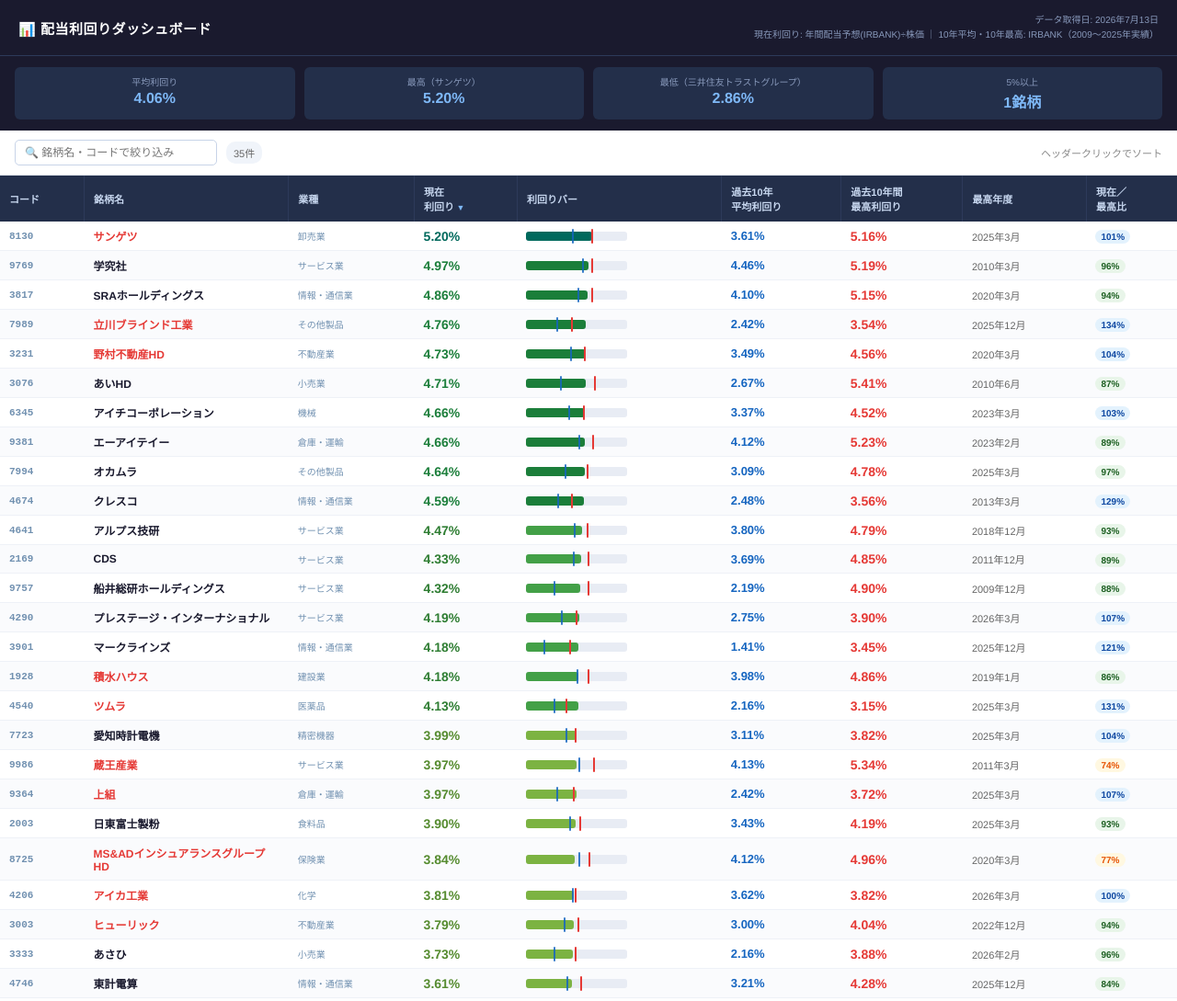
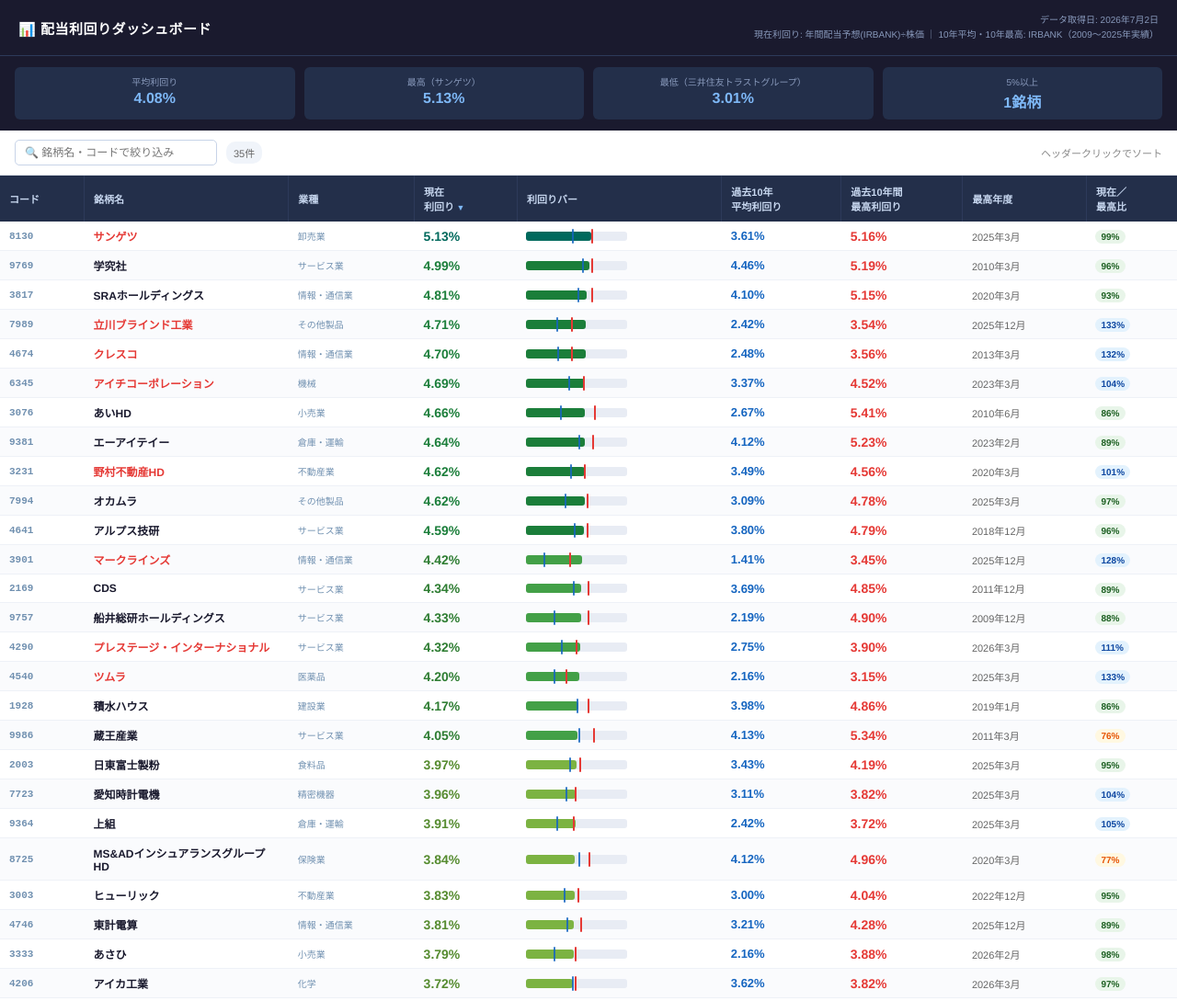
Before and after one commit to hirohaya0201/dividend-dashboard, a plain HTML site: page d1/index.html in a window 1280 px wide. Shown: the top 1089 px of the page at 92% size. Drawn offline with Linux system fonts and the light colour scheme.

Commit message:
Apply red-highlight to specified tickers

```diff
--- a/d1/index.html
+++ b/d1/index.html
@@ -68,7 +68,7 @@
 <header>
   <div><h1>📊 配当利回りダッシュボード</h1></div>
   <div class="meta">
-    データ取得日: 2026年7月13日<br>
+    データ取得日: 2026年7月2日<br>
     現在利回り: 年間配当予想(IRBANK)÷株価 ｜ 10年平均・10年最高: IRBANK（2009〜2025年実績）
   </div>
 </header>
@@ -103,43 +103,44 @@
 </div>
 <script>
 const RAW = [
-  {code:"9986",name:"蔵王産業",        ind:"サービス業",   cy:3.97, my:5.34, myr:"2011年3月",   avg10y:4.13, hist:[{y:"2025年3月期",v:4.03},{y:"2024年3月期",v:4.10},{y:"2023年3月期",v:5.82},{y:"2022年3月期",v:4.60}]},
-  {code:"3076",name:"あいHD",           ind:"小売業",       cy:4.71, my:5.41, myr:"2010年6月",   avg10y:2.67, hist:[{y:"2025年6月期",v:4.50},{y:"2024年6月期",v:3.77},{y:"2023年6月期",v:3.74},{y:"2022年6月期",v:3.10}]},
-  {code:"8130",name:"サンゲツ",         ind:"卸売業",       cy:5.20, my:5.16, myr:"2025年3月",   avg10y:3.61, hist:[{y:"2025年3月期",v:5.08},{y:"2024年3月期",v:4.92},{y:"2023年3月期",v:5.73},{y:"2022年3月期",v:4.42}]},
-  {code:"2659",name:"サンエー",         ind:"小売業",       cy:3.43, my:4.03, myr:"2026年2月",   avg10y:1.79, hist:[{y:"2026年2月期",v:4.28},{y:"2025年2月期",v:3.06},{y:"2024年2月期",v:2.38},{y:"2023年2月期",v:1.76}]},
-  {code:"3333",name:"あさひ",           ind:"小売業",       cy:3.73, my:3.88, myr:"2026年2月",   avg10y:2.16, hist:[{y:"2026年2月期",v:3.69},{y:"2025年2月期",v:3.36},{y:"2024年2月期",v:3.49},{y:"2023年2月期",v:2.10}]},
-  {code:"4008",name:"住友精化",         ind:"化学",         cy:3.49, my:4.62, myr:"2023年3月",   avg10y:3.01, hist:[{y:"2025年3月期",v:3.98},{y:"2024年3月期",v:4.28},{y:"2023年3月期",v:5.75},{y:"2022年3月期",v:3.47}]},
-  {code:"4097",name:"高圧ガス工業",     ind:"化学",         cy:3.60, my:2.64, myr:"2013年3月",   avg10y:2.17, hist:[{y:"2025年3月期",v:2.28},{y:"2024年3月期",v:2.52},{y:"2023年3月期",v:2.73},{y:"2022年3月期",v:2.21}]},
-  {code:"4958",name:"長谷川香料",       ind:"化学",         cy:3.11, my:2.54, myr:"2025年9月",   avg10y:1.92, hist:[{y:"2025年9月期",v:2.45},{y:"2024年9月期",v:2.22},{y:"2023年9月期",v:1.93},{y:"2022年9月期",v:2.24}]},
-  {code:"8309",name:"三井住友トラストグループ", ind:"銀行業", cy:2.86, my:4.80, myr:"2020年3月", avg10y:3.89, hist:[{y:"2025年3月期",v:4.29},{y:"2024年3月期",v:4.00},{y:"2023年3月期",v:4.82},{y:"2022年3月期",v:4.44}]},
+  {code:"9986",name:"蔵王産業",        ind:"サービス業",   cy:4.05, my:5.34, myr:"2011年3月",   avg10y:4.13, hist:[{y:"2025年3月期",v:4.03},{y:"2024年3月期",v:4.10},{y:"2023年3月期",v:5.82},{y:"2022年3月期",v:4.60}]},
+  {code:"3076",name:"あいHD",           ind:"小売業",       cy:4.66, my:5.41, myr:"2010年6月",   avg10y:2.67, hist:[{y:"2025年6月期",v:4.50},{y:"2024年6月期",v:3.77},{y:"2023年6月期",v:3.74},{y:"2022年6月期",v:3.10}]},
+  {code:"8130",name:"サンゲツ",         ind:"卸売業",       cy:5.13, my:5.16, myr:"2025年3月",   avg10y:3.61, hist:[{y:"2025年3月期",v:5.08},{y:"2024年3月期",v:4.92},{y:"2023年3月期",v:5.73},{y:"2022年3月期",v:4.42}]},
+  {code:"2659",name:"サンエー",         ind:"小売業",       cy:3.39, my:4.03, myr:"2026年2月",   avg10y:1.79, hist:[{y:"2026年2月期",v:4.28},{y:"2025年2月期",v:3.06},{y:"2024年2月期",v:2.38},{y:"2023年2月期",v:1.76}]},
+  {code:"3333",name:"あさひ",           ind:"小売業",       cy:3.79, my:3.88, myr:"2026年2月",   avg10y:2.16, hist:[{y:"2026年2月期",v:3.69},{y:"2025年2月期",v:3.36},{y:"2024年2月期",v:3.49},{y:"2023年2月期",v:2.10}]},
+  {code:"4008",name:"住友精化",         ind:"化学",         cy:3.64, my:4.62, myr:"2023年3月",   avg10y:3.01, hist:[{y:"2025年3月期",v:3.98},{y:"2024年3月期",v:4.28},{y:"2023年3月期",v:5.75},{y:"2022年3月期",v:3.47}]},
+  {code:"4097",name:"高圧ガス工業",     ind:"化学",         cy:3.57, my:2.64, myr:"2013年3月",   avg10y:2.17, hist:[{y:"2025年3月期",v:2.28},{y:"2024年3月期",v:2.52},{y:"2023年3月期",v:2.73},{y:"2022年3月期",v:2.21}]},
+  {code:"4958",name:"長谷川香料",       ind:"化学",         cy:3.07, my:2.54, myr:"2025年9月",   avg10y:1.92, hist:[{y:"2025年9月期",v:2.45},{y:"2024年9月期",v:2.22},{y:"2023年9月期",v:1.93},{y:"2022年9月期",v:2.24}]},
+  {code:"8309",name:"三井住友トラストグループ", ind:"銀行業", cy:3.01, my:4.80, myr:"2020年3月", avg10y:3.89, hist:[{y:"2025年3月期",v:4.29},{y:"2024年3月期",v:4.00},{y:"2023年3月期",v:4.82},{y:"2022年3月期",v:4.44}]},
   {code:"8725",name:"MS&ADインシュアランスグループHD", ind:"保険業", cy:3.84, my:4.96, myr:"2020年3月", avg10y:4.12, hist:[{y:"2025年3月期",v:4.42},{y:"2024年3月期",v:4.84},{y:"2023年3月期",v:4.88},{y:"2022年3月期",v:5.01}]},
-  {code:"6785",name:"鈴木",             ind:"精密機器",     cy:3.34, my:4.82, myr:"2025年6月",   avg10y:2.42, hist:[{y:"2025年6月期",v:5.05},{y:"2024年6月期",v:3.85},{y:"2023年6月期",v:3.27},{y:"2022年6月期",v:2.35}]},
-  {code:"7723",name:"愛知時計電機",     ind:"精密機器",     cy:3.99, my:3.82, myr:"2025年3月",   avg10y:3.11, hist:[{y:"2025年3月期",v:3.63},{y:"2024年3月期",v:3.29},{y:"2023年3月期",v:3.86},{y:"2022年3月期",v:2.70}]},
-  {code:"3231",name:"野村不動産HD",     ind:"不動産業",     cy:4.73, my:4.56, myr:"2020年3月",   avg10y:3.49, hist:[{y:"2025年3月期",v:4.21},{y:"2024年3月期",v:3.87},{y:"2023年3月期",v:3.80},{y:"2022年3月期",v:3.50}]},
-  {code:"3003",name:"ヒューリック",     ind:"不動産業",     cy:3.79, my:4.04, myr:"2022年12月",  avg10y:3.00, hist:[{y:"2025年12月期",v:4.09},{y:"2024年12月期",v:3.67},{y:"2023年12月期",v:4.05},{y:"2022年12月期",v:3.91}]},
-  {code:"2169",name:"CDS",              ind:"サービス業",   cy:4.33, my:4.85, myr:"2011年12月",  avg10y:3.69, hist:[{y:"2025年12月期",v:4.12},{y:"2024年12月期",v:4.38},{y:"2023年12月期",v:3.74},{y:"2022年12月期",v:3.40}]},
-  {code:"9757",name:"船井総研ホールディングス", ind:"サービス業", cy:4.32, my:4.90, myr:"2009年12月", avg10y:2.19, hist:[{y:"2025年12月期",v:3.54},{y:"2024年12月期",v:3.15},{y:"2023年12月期",v:2.48},{y:"2022年12月期",v:2.32}]},
-  {code:"9769",name:"学究社",           ind:"サービス業",   cy:4.97, my:5.19, myr:"2010年3月",   avg10y:4.46, hist:[{y:"2025年3月期",v:4.39},{y:"2024年3月期",v:4.23},{y:"2023年3月期",v:5.07},{y:"2022年3月期",v:5.24}]},
-  {code:"4641",name:"アルプス技研",     ind:"サービス業",   cy:4.47, my:4.79, myr:"2018年12月",  avg10y:3.80, hist:[{y:"2025年12月期",v:4.03},{y:"2024年12月期",v:3.45},{y:"2023年12月期",v:3.98},{y:"2022年12月期",v:4.45}]},
-  {code:"3817",name:"SRAホールディングス", ind:"情報・通信業", cy:4.86, my:5.15, myr:"2020年3月", avg10y:4.10, hist:[{y:"2025年3月期",v:4.26},{y:"2024年3月期",v:4.66},{y:"2023年3月期",v:4.70},{y:"2022年3月期",v:4.67}]},
-  {code:"3901",name:"マークラインズ",   ind:"情報・通信業", cy:4.18, my:3.45, myr:"2025年12月",  avg10y:1.41, hist:[{y:"2025年12月期",v:2.52},{y:"2024年12月期",v:1.64},{y:"2023年12月期",v:1.35},{y:"2022年12月期",v:1.17}]},
-  {code:"4674",name:"クレスコ",         ind:"情報・通信業", cy:4.59, my:3.56, myr:"2013年3月",   avg10y:2.48, hist:[{y:"2025年3月期",v:3.49},{y:"2024年3月期",v:2.73},{y:"2023年3月期",v:2.73},{y:"2022年3月期",v:2.34}]},
-  {code:"4746",name:"東計電算",         ind:"情報・通信業", cy:3.61, my:4.28, myr:"2025年12月",  avg10y:3.21, hist:[{y:"2025年12月期",v:4.25},{y:"2024年12月期",v:3.06},{y:"2023年12月期",v:3.50},{y:"2022年12月期",v:3.37}]},
-  {code:"2003",name:"日東富士製粉",     ind:"食料品",       cy:3.90, my:4.19, myr:"2025年3月",   avg10y:3.43, anomaly:true, hist:[{y:"2025年3月期",v:4.22},{y:"2024年3月期",v:3.85},{y:"2023年3月期",v:3.93},{y:"2022年3月期",v:17.99}]},
-  {code:"1928",name:"積水ハウス",       ind:"建設業",       cy:4.18, my:4.86, myr:"2019年1月",   avg10y:3.98, hist:[{y:"2026年1月期",v:4.32},{y:"2025年1月期",v:3.75},{y:"2024年1月期",v:4.26},{y:"2023年1月期",v:4.63}]},
-  {code:"6345",name:"アイチコーポレーション", ind:"機械",   cy:4.66, my:4.52, myr:"2023年3月",   avg10y:3.37, hist:[{y:"2025年3月期",v:4.39},{y:"2024年3月期",v:4.19},{y:"2023年3月期",v:4.38},{y:"2022年3月期",v:4.12}]},
-  {code:"9364",name:"上組",             ind:"倉庫・運輸",   cy:3.97, my:3.72, myr:"2025年3月",   avg10y:2.42, hist:[{y:"2025年3月期",v:3.90},{y:"2024年3月期",v:3.10},{y:"2023年3月期",v:3.40},{y:"2022年3月期",v:3.25}]},
-  {code:"9381",name:"エーアイテイー",   ind:"倉庫・運輸",   cy:4.66, my:5.23, myr:"2023年2月",   avg10y:4.12, hist:[{y:"2026年2月期",v:5.13},{y:"2025年2月期",v:4.56},{y:"2024年2月期",v:4.62},{y:"2023年2月期",v:5.27}]},
-  {code:"7989",name:"立川ブラインド工業", ind:"その他製品", cy:4.76, my:3.54, myr:"2025年12月",  avg10y:2.42, hist:[{y:"2025年12月期",v:4.17},{y:"2024年12月期",v:3.34},{y:"2023年12月期",v:2.71},{y:"2022年12月期",v:2.87}]},
-  {code:"7994",name:"オカムラ",         ind:"その他製品",   cy:4.64, my:4.78, myr:"2025年3月",   avg10y:3.09, hist:[{y:"2025年3月期",v:4.54},{y:"2024年3月期",v:4.25},{y:"2023年3月期",v:4.22},{y:"2022年3月期",v:2.84}]},
-  {code:"4540",name:"ツムラ",           ind:"医薬品",       cy:4.13, my:3.15, myr:"2025年3月",   avg10y:2.16, hist:[{y:"2025年3月期",v:3.16},{y:"2024年3月期",v:3.05},{y:"2023年3月期",v:2.15},{y:"2022年3月期",v:1.82}]},
-  {code:"5108",name:"ブリヂストン",     ind:"ゴム製品",     cy:3.49, my:3.64, myr:"2025年12月",  avg10y:3.54, hist:[{y:"2025年12月期",v:3.64},{y:"2024年12月期",v:3.46},{y:"2023年12月期",v:3.58},{y:"2022年12月期",v:3.49}]},
-  {code:"9989",name:"サンドラッグ",     ind:"小売業",       cy:3.45, my:3.18, myr:"2025年3月",   avg10y:2.95, hist:[{y:"2026年3月期",v:2.99},{y:"2025年3月期",v:3.18},{y:"2024年3月期",v:2.67},{y:"2023年3月期",v:2.97}]},
-  {code:"4206",name:"アイカ工業",       ind:"化学",         cy:3.81, my:3.82, myr:"2026年3月",   avg10y:3.62, hist:[{y:"2026年3月期",v:3.82},{y:"2025年3月期",v:3.73},{y:"2024年3月期",v:3.38},{y:"2023年3月期",v:3.56}]},
-  {code:"5982",name:"マルゼン",         ind:"機械",         cy:3.16, my:4.04, myr:"2024年2月",   avg10y:3.80, hist:[{y:"2026年2月期",v:3.54},{y:"2025年2月期",v:3.74},{y:"2024年2月期",v:4.04},{y:"2023年2月期",v:3.88}]},
-  {code:"4290",name:"プレステージ・インターナショナル", ind:"サービス業", cy:4.19, my:3.90, myr:"2026年3月", avg10y:2.75, hist:[{y:"2026年3月期",v:3.90},{y:"2025年3月期",v:3.47},{y:"2024年3月期",v:1.97},{y:"2023年3月期",v:1.64}]},
+  {code:"6785",name:"鈴木",             ind:"精密機器",     cy:3.24, my:4.82, myr:"2025年6月",   avg10y:2.42, hist:[{y:"2025年6月期",v:5.05},{y:"2024年6月期",v:3.85},{y:"2023年6月期",v:3.27},{y:"2022年6月期",v:2.35}]},
+  {code:"7723",name:"愛知時計電機",     ind:"精密機器",     cy:3.96, my:3.82, myr:"2025年3月",   avg10y:3.11, hist:[{y:"2025年3月期",v:3.63},{y:"2024年3月期",v:3.29},{y:"2023年3月期",v:3.86},{y:"2022年3月期",v:2.70}]},
+  {code:"3231",name:"野村不動産HD",     ind:"不動産業",     cy:4.62, my:4.56, myr:"2020年3月",   avg10y:3.49, hist:[{y:"2025年3月期",v:4.21},{y:"2024年3月期",v:3.87},{y:"2023年3月期",v:3.80},{y:"2022年3月期",v:3.50}]},
+  {code:"3003",name:"ヒューリック",     ind:"不動産業",     cy:3.83, my:4.04, myr:"2022年12月",  avg10y:3.00, hist:[{y:"2025年12月期",v:4.09},{y:"2024年12月期",v:3.67},{y:"2023年12月期",v:4.05},{y:"2022年12月期",v:3.91}]},
+  {code:"2169",name:"CDS",              ind:"サービス業",   cy:4.34, my:4.85, myr:"2011年12月",  avg10y:3.69, hist:[{y:"2025年12月期",v:4.12},{y:"2024年12月期",v:4.38},{y:"2023年12月期",v:3.74},{y:"2022年12月期",v:3.40}]},
+  {code:"9757",name:"船井総研ホールディングス", ind:"サービス業", cy:4.33, my:4.90, myr:"2009年12月", avg10y:2.19, hist:[{y:"2025年12月期",v:3.54},{y:"2024年12月期",v:3.15},{y:"2023年12月期",v:2.48},{y:"2022年12月期",v:2.32}]},
+  {code:"9769",name:"学究社",           ind:"サービス業",   cy:4.99, my:5.19, myr:"2010年3月",   avg10y:4.46, hist:[{y:"2025年3月期",v:4.39},{y:"2024年3月期",v:4.23},{y:"2023年3月期",v:5.07},{y:"2022年3月期",v:5.24}]},
+  {code:"4641",name:"アルプス技研",     ind:"サービス業",   cy:4.59, my:4.79, myr:"2018年12月",  avg10y:3.80, hist:[{y:"2025年12月期",v:4.03},{y:"2024年12月期",v:3.45},{y:"2023年12月期",v:3.98},{y:"2022年12月期",v:4.45}]},
+  {code:"3817",name:"SRAホールディングス", ind:"情報・通信業", cy:4.81, my:5.15, myr:"2020年3月", avg10y:4.10, hist:[{y:"2025年3月期",v:4.26},{y:"2024年3月期",v:4.66},{y:"2023年3月期",v:4.70},{y:"2022年3月期",v:4.67}]},
+  {code:"3901",name:"マークラインズ",   ind:"情報・通信業", cy:4.42, my:3.45, myr:"2025年12月",  avg10y:1.41, hist:[{y:"2025年12月期",v:2.52},{y:"2024年12月期",v:1.64},{y:"2023年12月期",v:1.35},{y:"2022年12月期",v:1.17}]},
+  {code:"4674",name:"クレスコ",         ind:"情報・通信業", cy:4.70, my:3.56, myr:"2013年3月",   avg10y:2.48, hist:[{y:"2025年3月期",v:3.49},{y:"2024年3月期",v:2.73},{y:"2023年3月期",v:2.73},{y:"2022年3月期",v:2.34}]},
+  {code:"4746",name:"東計電算",         ind:"情報・通信業", cy:3.81, my:4.28, myr:"2025年12月",  avg10y:3.21, hist:[{y:"2025年12月期",v:4.25},{y:"2024年12月期",v:3.06},{y:"2023年12月期",v:3.50},{y:"2022年12月期",v:3.37}]},
+  {code:"2003",name:"日東富士製粉",     ind:"食料品",       cy:3.97, my:4.19, myr:"2025年3月",   avg10y:3.43, anomaly:true, hist:[{y:"2025年3月期",v:4.22},{y:"2024年3月期",v:3.85},{y:"2023年3月期",v:3.93},{y:"2022年3月期",v:17.99}]},
+  {code:"1928",name:"積水ハウス",       ind:"建設業",       cy:4.17, my:4.86, myr:"2019年1月",   avg10y:3.98, hist:[{y:"2026年1月期",v:4.32},{y:"2025年1月期",v:3.75},{y:"2024年1月期",v:4.26},{y:"2023年1月期",v:4.63}]},
+  {code:"6345",name:"アイチコーポレーション", ind:"機械",   cy:4.69, my:4.52, myr:"2023年3月",   avg10y:3.37, hist:[{y:"2025年3月期",v:4.39},{y:"2024年3月期",v:4.19},{y:"2023年3月期",v:4.38},{y:"2022年3月期",v:4.12}]},
+  {code:"9364",name:"上組",             ind:"倉庫・運輸",   cy:3.91, my:3.72, myr:"2025年3月",   avg10y:2.42, hist:[{y:"2025年3月期",v:3.90},{y:"2024年3月期",v:3.10},{y:"2023年3月期",v:3.40},{y:"2022年3月期",v:3.25}]},
+  {code:"9381",name:"エーアイテイー",   ind:"倉庫・運輸",   cy:4.64, my:5.23, myr:"2023年2月",   avg10y:4.12, hist:[{y:"2026年2月期",v:5.13},{y:"2025年2月期",v:4.56},{y:"2024年2月期",v:4.62},{y:"2023年2月期",v:5.27}]},
+  {code:"7989",name:"立川ブラインド工業", ind:"その他製品", cy:4.71, my:3.54, myr:"2025年12月",  avg10y:2.42, hist:[{y:"2025年12月期",v:4.17},{y:"2024年12月期",v:3.34},{y:"2023年12月期",v:2.71},{y:"2022年12月期",v:2.87}]},
+  {code:"7994",name:"オカムラ",         ind:"その他製品",   cy:4.62, my:4.78, myr:"2025年3月",   avg10y:3.09, hist:[{y:"2025年3月期",v:4.54},{y:"2024年3月期",v:4.25},{y:"2023年3月期",v:4.22},{y:"2022年3月期",v:2.84}]},
+  {code:"4540",name:"ツムラ",           ind:"医薬品",       cy:4.20, my:3.15, myr:"2025年3月",   avg10y:2.16, hist:[{y:"2025年3月期",v:3.16},{y:"2024年3月期",v:3.05},{y:"2023年3月期",v:2.15},{y:"2022年3月期",v:1.82}]},
+  {code:"5108",name:"ブリヂストン",     ind:"ゴム製品",     cy:3.54, my:3.64, myr:"2025年12月",  avg10y:3.54, hist:[{y:"2025年12月期",v:3.64},{y:"2024年12月期",v:3.46},{y:"2023年12月期",v:3.58},{y:"2022年12月期",v:3.49}]},
+  {code:"9989",name:"サンドラッグ",     ind:"小売業",       cy:3.43, my:3.18, myr:"2025年3月",   avg10y:2.95, hist:[{y:"2026年3月期",v:2.99},{y:"2025年3月期",v:3.18},{y:"2024年3月期",v:2.67},{y:"2023年3月期",v:2.97}]},
+  {code:"4206",name:"アイカ工業",       ind:"化学",         cy:3.72, my:3.82, myr:"2026年3月",   avg10y:3.62, hist:[{y:"2026年3月期",v:3.82},{y:"2025年3月期",v:3.73},{y:"2024年3月期",v:3.38},{y:"2023年3月期",v:3.56}]},
+  {code:"5982",name:"マルゼン",         ind:"機械",         cy:3.22, my:4.04, myr:"2024年2月",   avg10y:3.80, hist:[{y:"2026年2月期",v:3.54},{y:"2025年2月期",v:3.74},{y:"2024年2月期",v:4.04},{y:"2023年2月期",v:3.88}]},
+  {code:"4290",name:"プレステージ・インターナショナル", ind:"サービス業", cy:4.32, my:3.90, myr:"2026年3月", avg10y:2.75, hist:[{y:"2026年3月期",v:3.90},{y:"2025年3月期",v:3.47},{y:"2024年3月期",v:1.97},{y:"2023年3月期",v:1.64}]},
 ];
 RAW.forEach(s=>{s.ratioDisplay=s.my>0?Math.round(s.cy/s.my*100):null;});
+const RED_CODES = ['4540','8130','3231','6345','7989','4290','4674','3901'];
 const MAX_Y=8.0;
 function yieldClass(v){if(v>=5)return 'y-5plus';if(v>=4.5)return 'y-45';if(v>=4)return 'y-4';if(v>=3.5)return 'y-35';if(v>=3)return 'y-3';return 'y-low';}
 function barColor(v){if(v>=5)return '#00695c';if(v>=4.5)return '#1b7e3a';if(v>=4)return '#43a047';if(v>=3.5)return '#7cb342';return '#aed581';}
@@ -162,7 +163,7 @@
     const redMarker=`<div class="bar-marker-red" style="left:${redPos}px" title="過去10年最高 ${s.my}%"></div>`;
     return `<tr>
       <td class="td-code">${s.code}</td>
-      <td class="td-name"><a href="https://irbank.net/${s.code}" target="_blank" style="${['9986','2659','8130','1928','8725','5108','8309','3231','3003','9364','7989','4540','9989','4206'].includes(s.code)?'color:#e53935':'color:#1a1a2e'}">${s.name}</a></td>
+      <td class="td-name"><a href="https://irbank.net/${s.code}" target="_blank" style="${RED_CODES.includes(s.code)?'color:#e53935':'color:#1a1a2e'}">${s.name}</a></td>
       <td style="font-size:10px;color:#7090b0;white-space:nowrap">${s.ind}</td>
       <td><span class="yield-num ${yieldClass(s.cy)}">${s.cy.toFixed(2)}%</span></td>
       <td class="bar-cell"><div class="bar-bg"><div class="bar-fill" style="width:${fillW}px;background:${barColor(s.cy)}"></div>${redMarker}${blueMarker}</div></td>
```
